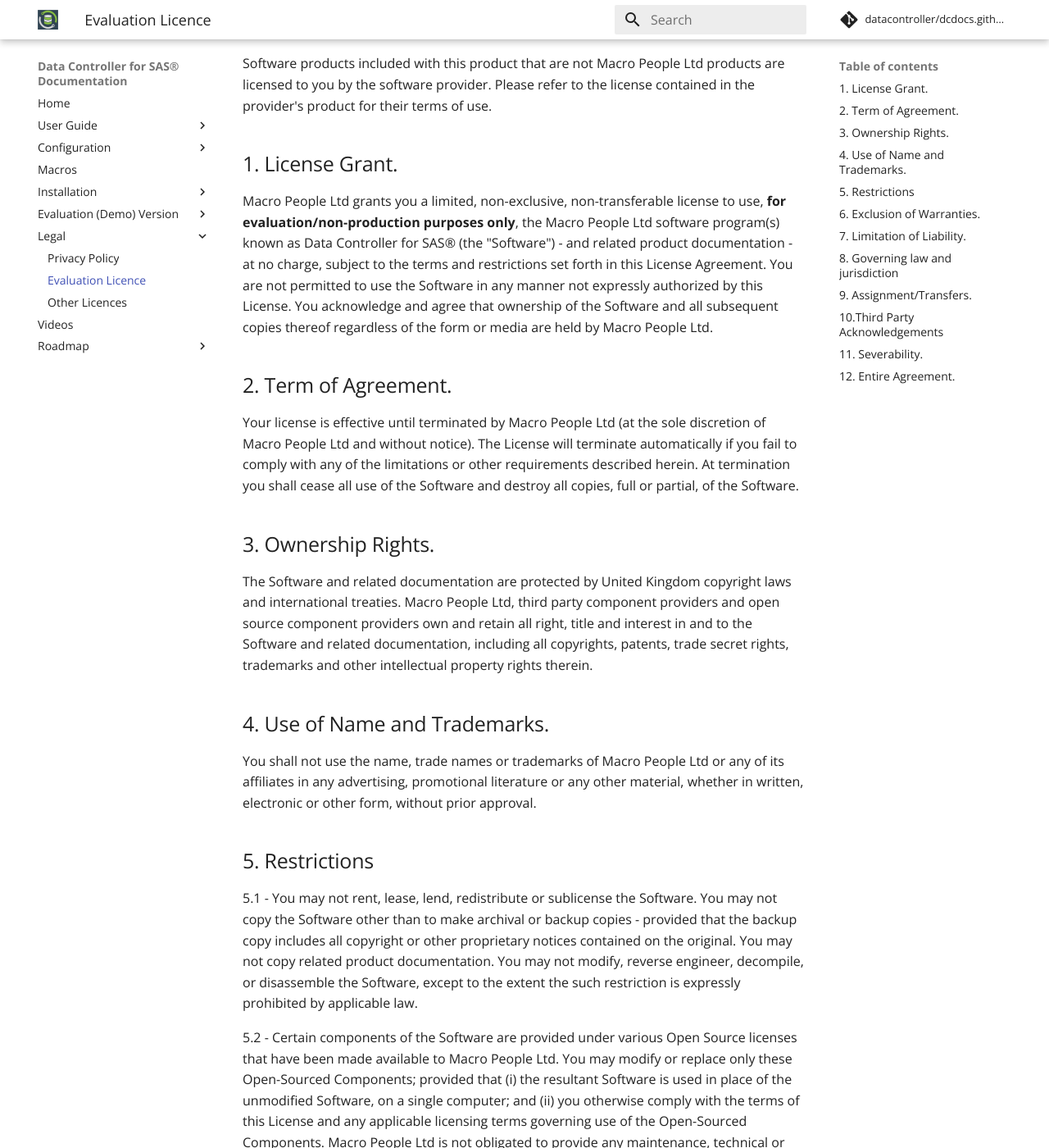
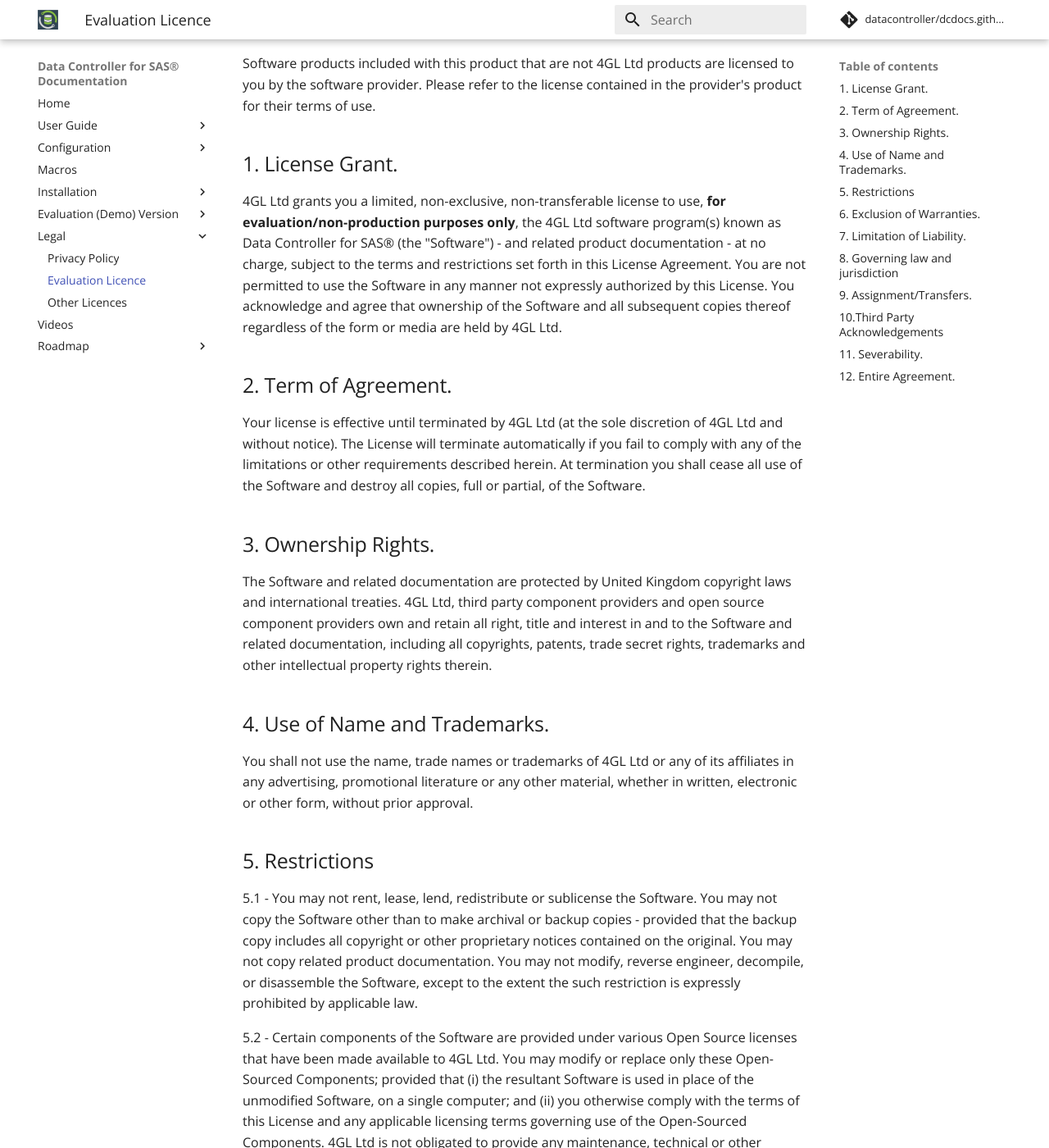
Before and after one commit to datacontroller/docs.datacontroller.io, an MkDocs documentation site: the page built from docs/evaluation-agreement.md, in a window 1280 px wide and 1400 px high, scrolled down 367 px. Shown: the whole window at 82% size. Built offline with MkDocs 1.6.1 and Material for MkDocs 9.7.7, drawn with Linux system fonts in a browser that asks for light colours; comment, search, counter and statistics services are not loaded; some of the changed text lies outside the part shown.

Commit message:
fix: switching Macro People for 4GL

```diff
--- a/docs/evaluation-agreement.md
+++ b/docs/evaluation-agreement.md
@@ -1,33 +1,33 @@
 Data Controller for SAS® Evaluation Agreement
 ====================
-The terms and conditions contained below constitute a legal agreement. This agreement ("Agreement") contains herein the entire agreement between the licensee ("Licensee") and Macro People Ltd ("Macro People Ltd"). Read this agreement carefully. By downloading, installing, and/or examining the product, you acknowledge:
+The terms and conditions contained below constitute a legal agreement. This agreement ("Agreement") contains herein the entire agreement between the licensee ("Licensee") and 4GL Ltd (formerly "Bowe IO Ltd"). Read this agreement carefully. By downloading, installing, and/or examining the product, you acknowledge:
 
 1 - You are authorized to enter this agreement for and on behalf of your company, and are doing so, and 2 - You have read, understand and agree that you and the company shall be bound by these terms and conditions and every modification and addition provided for.
 
-Software products included with this product that are not Macro People Ltd products are licensed to you by the software provider. Please refer to the license contained in the provider's product for their terms of use.
+Software products included with this product that are not 4GL Ltd products are licensed to you by the software provider. Please refer to the license contained in the provider's product for their terms of use.
 
 ## 1. License Grant.
-Macro People Ltd grants you a limited, non-exclusive, non-transferable license to use, **for evaluation/non-production purposes only**, the Macro People Ltd software program(s) known as Data Controller for SAS® (the "Software") - and related product documentation - at no charge, subject to the terms and restrictions set forth in this License Agreement. You are not permitted to use the Software in any manner not expressly authorized by this License. You acknowledge and agree that ownership of the Software and all subsequent copies thereof regardless of the form or media are held by Macro People Ltd.
+4GL Ltd grants you a limited, non-exclusive, non-transferable license to use, **for evaluation/non-production purposes only**, the 4GL Ltd software program(s) known as Data Controller for SAS® (the "Software") - and related product documentation - at no charge, subject to the terms and restrictions set forth in this License Agreement. You are not permitted to use the Software in any manner not expressly authorized by this License. You acknowledge and agree that ownership of the Software and all subsequent copies thereof regardless of the form or media are held by 4GL Ltd.
 
 ## 2. Term of Agreement.
-Your license is effective until terminated by Macro People Ltd (at the sole discretion of Macro People Ltd and without notice). The License will terminate automatically if you fail to comply with any of the limitations or other requirements described herein. At termination you shall cease all use of the Software and destroy all copies, full or partial, of the Software.
+Your license is effective until terminated by 4GL Ltd (at the sole discretion of 4GL Ltd and without notice). The License will terminate automatically if you fail to comply with any of the limitations or other requirements described herein. At termination you shall cease all use of the Software and destroy all copies, full or partial, of the Software.
 
 ## 3. Ownership Rights.
-The Software and related documentation are protected by United Kingdom copyright laws and international treaties. Macro People Ltd, third party component providers and open source component providers own and retain all right, title and interest in and to the Software and related documentation, including all copyrights, patents, trade secret rights, trademarks and other intellectual property rights therein.
+The Software and related documentation are protected by United Kingdom copyright laws and international treaties. 4GL Ltd, third party component providers and open source component providers own and retain all right, title and interest in and to the Software and related documentation, including all copyrights, patents, trade secret rights, trademarks and other intellectual property rights therein.
 
 ## 4. Use of Name and Trademarks.
-You shall not use the name, trade names or trademarks of Macro People Ltd or any of its affiliates in any advertising, promotional literature or any other material, whether in written, electronic or other form, without prior approval.
+You shall not use the name, trade names or trademarks of 4GL Ltd or any of its affiliates in any advertising, promotional literature or any other material, whether in written, electronic or other form, without prior approval.
 
 ## 5. Restrictions
 5.1 - You may not rent, lease, lend, redistribute or sublicense the Software. You may not copy the Software other than to make archival or backup copies - provided that the backup copy includes all copyright or other proprietary notices contained on the original. You may not copy related product documentation. You may not modify, reverse engineer, decompile, or disassemble the Software, except to the extent the such restriction is expressly prohibited by applicable law.
 
-5.2 - Certain components of the Software are provided under various Open Source licenses that have been made available to Macro People Ltd. You may modify or replace only these Open-Sourced Components; provided that (i) the resultant Software is used in place of the unmodified Software, on a single computer; and (ii) you otherwise comply with the terms of this License and any applicable licensing terms governing use of the Open-Sourced Components. Macro People Ltd is not obligated to provide any maintenance, technical or other support for the resultant Software.
+5.2 - Certain components of the Software are provided under various Open Source licenses that have been made available to 4GL Ltd. You may modify or replace only these Open-Sourced Components; provided that (i) the resultant Software is used in place of the unmodified Software, on a single computer; and (ii) you otherwise comply with the terms of this License and any applicable licensing terms governing use of the Open-Sourced Components. 4GL Ltd is not obligated to provide any maintenance, technical or other support for the resultant Software.
 
 ## 6. Exclusion of Warranties.
-THE SOFTWARE IS PROVIDED TO LICENSEE "AS IS", AND ANY USE BY LICENSEE OF THE SOFTWARE WILL BE AT LICENSEE'S SOLE RISK. Macro People Ltd makes no warrranties relating to the softwtare, and disclaims all warranties (express or implied), including without limitation those of merchantability and fitness for any particular purpose.
+THE SOFTWARE IS PROVIDED TO LICENSEE "AS IS", AND ANY USE BY LICENSEE OF THE SOFTWARE WILL BE AT LICENSEE'S SOLE RISK. 4GL Ltd makes no warrranties relating to the softwtare, and disclaims all warranties (express or implied), including without limitation those of merchantability and fitness for any particular purpose.
 
 ## 7. Limitation of Liability.
-In no event shall Macro People Ltd be liable for any incidental, special, indirect or consequential damages whatsoever, including, without limitation, damages for loss of profits, loss of data, business interrupton or any other commercial damages or losses, arising out of or related to your use or inability to use the Macro People Ltd software, however caused, regardless of the theory of liabilty (contract, tort or otherwise) and even if Macro People Ltd has been advised of the possibility of such damages.
+In no event shall 4GL Ltd be liable for any incidental, special, indirect or consequential damages whatsoever, including, without limitation, damages for loss of profits, loss of data, business interrupton or any other commercial damages or losses, arising out of or related to your use or inability to use the 4GL Ltd software, however caused, regardless of the theory of liabilty (contract, tort or otherwise) and even if 4GL Ltd has been advised of the possibility of such damages.
 
 ## 8. Governing law and jurisdiction
 8.1 - This agreement and any disputes or claims arising out of or in connection with its subject matter are governed by and construed in accordance with the law of England.
@@ -36,16 +36,16 @@
 
 
 ## 9. Assignment/Transfers.
-You may not assign or transfer this Agreement, in whole or in part, without the prior written consent of Macro People Ltd. Any attempted assignment or transfer in violation of this Section will be null and void.
+You may not assign or transfer this Agreement, in whole or in part, without the prior written consent of 4GL Ltd. Any attempted assignment or transfer in violation of this Section will be null and void.
 
 ## 10.Third Party Acknowledgements
 
-(A) Aspects of the Software utilize or include third party software and other copyrighted material. Acknowledgements, licensing terms and disclaimers for such material are available when accessing the Software on the Macro People Ltd website, and your use of such material is governed by their respective terms.
+(A) Aspects of the Software utilize or include third party software and other copyrighted material. Acknowledgements, licensing terms and disclaimers for such material are available when accessing the Software on the 4GL Ltd website, and your use of such material is governed by their respective terms.
 
-(B) The Software includes certain software provided under various Open Source licenses. You may obtain complete machine-readable copies of the source code and licenses for the Open Source software at the Macro People Ltd Open Source website (https://docs.datacontroller.io/licenses). Open Source Software is distributed WITHOUT ANY WARRANTY, without even the implied warranty of MERCHANTABILITY or FITNESS FOR A PARTICULAR PURPOSE
+(B) The Software includes certain software provided under various Open Source licenses. You may obtain complete machine-readable copies of the source code and licenses for the Open Source software at the 4GL Ltd Open Source website (https://docs.datacontroller.io/licenses). Open Source Software is distributed WITHOUT ANY WARRANTY, without even the implied warranty of MERCHANTABILITY or FITNESS FOR A PARTICULAR PURPOSE
 
 ## 11. Severability.
 If any provision of this Agreement is held invalid, illegal or unenforceable, the validity, legality and enforceability of any of the remaining provisions of this Agreement shall not in any way be affected or impaired.
 
 ## 12. Entire Agreement.
-This Agreement is the entire agreement between you and Macro People Ltd concerning the Software and all related documentation and supersedes any other prior or contemporaneous agreements or communications with respect to the Software and related documentation, either written or oral.
+This Agreement is the entire agreement between you and 4GL Ltd concerning the Software and all related documentation and supersedes any other prior or contemporaneous agreements or communications with respect to the Software and related documentation, either written or oral.
--- a/mkdocs.yml
+++ b/mkdocs.yml
@@ -78,4 +78,4 @@
     - JavaScript
     - Bash
 
-copyright: All rights reserved &copy;2022 Macro People Ltd.
+copyright: All rights reserved &copy;2022 4GL Ltd.
```
Also changed, not shown: docs/dci-evaluation.md (+1 -1 lines), docs/privacy.md (+9 -9 lines).
